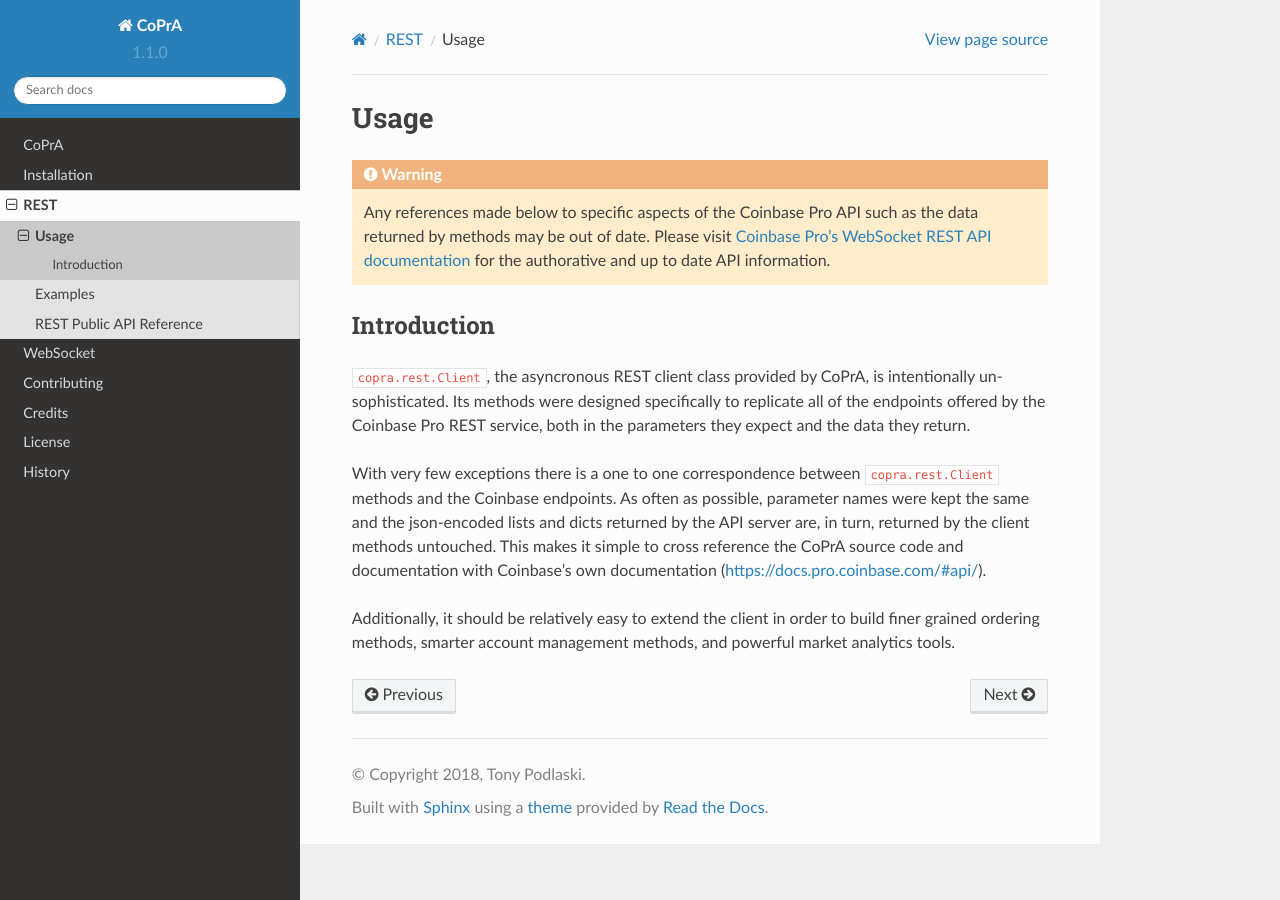
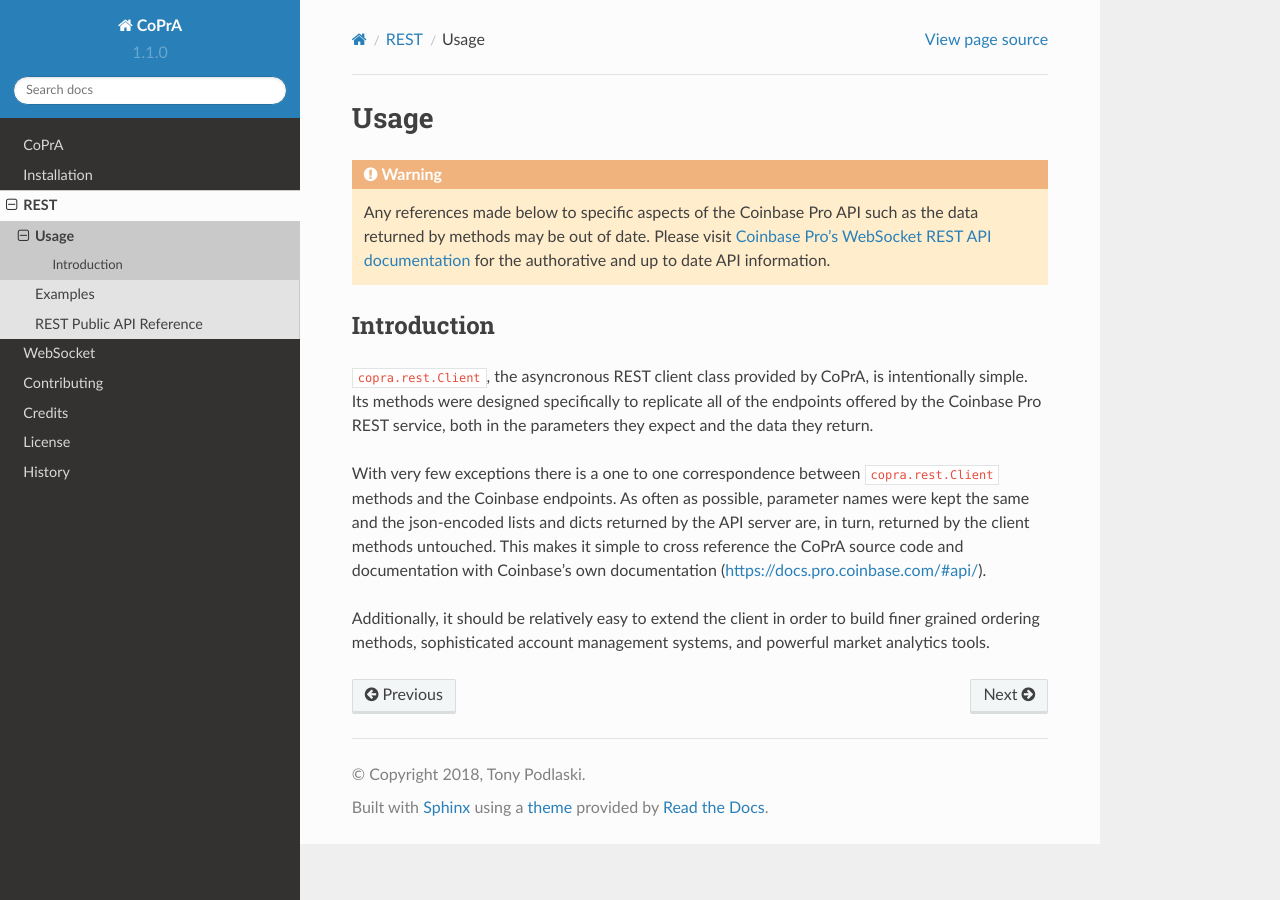
Before and after one commit to tpodlaski/copra, a Sphinx documentation site: the page built from docs/rest/usage.rst, in a window 1280 px wide. Built offline with Sphinx 7.4.7 and the Read the Docs theme 2.0.0, drawn with Linux system fonts in a browser that asks for light colours.

Commit message:
Update usage.rst

```diff
--- a/docs/rest/usage.rst
+++ b/docs/rest/usage.rst
@@ -8,8 +8,8 @@
 
 Introduction
 ------------
-``copra.rest.Client``, the asyncronous REST client class provided by CoPrA, is intentionally un-sophisticated. Its methods were designed specifically to replicate all of the endpoints offered by the Coinbase Pro REST service, both in the parameters they expect and the data they return.
+``copra.rest.Client``, the asyncronous REST client class provided by CoPrA, is intentionally simple. Its methods were designed specifically to replicate all of the endpoints offered by the Coinbase Pro REST service, both in the parameters they expect and the data they return.
 
 With very few exceptions there is a one to one correspondence between ``copra.rest.Client`` methods and the Coinbase endpoints. As often as possible, parameter names were kept the same and the json-encoded lists and dicts returned by the API server are, in turn, returned by the client methods untouched. This makes it simple to cross reference the CoPrA source code and documentation with Coinbase's own documentation (https://docs.pro.coinbase.com/#api/).
 
-Additionally, it should be relatively easy to extend the client in order to build finer grained ordering methods, smarter account management methods, and powerful market analytics tools.
+Additionally, it should be relatively easy to extend the client in order to build finer grained ordering methods, sophisticated account management systems, and powerful market analytics tools.
```
